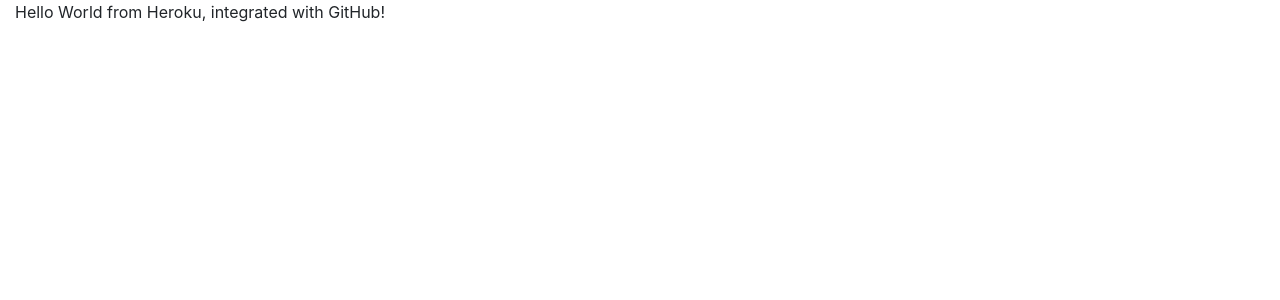
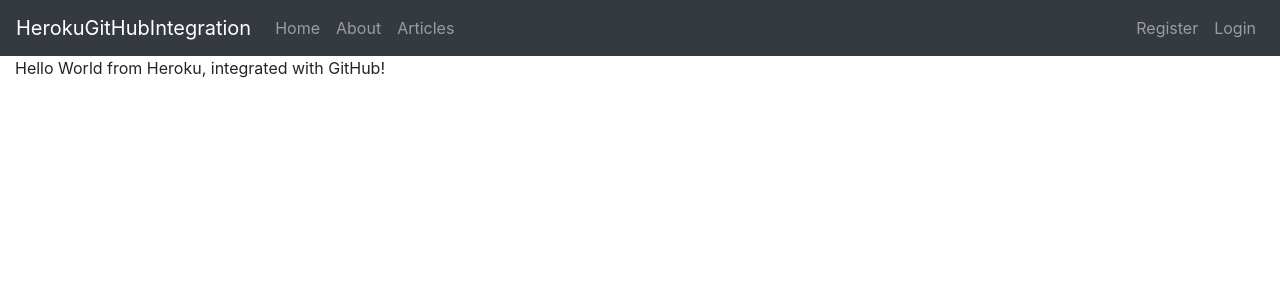
Before and after one commit to FunkyKingston/heroku-github-integration, a Flask app: page / in a window 1280 px wide. Shown: the top 300 px of the page. Run offline with Flask 2, Linux system fonts and the light colour scheme; some libraries are stand-ins or nearby versions.

Commit message:
added navbar

```diff
--- /dev/null
+++ b/templates/includes/_navbar.html
@@ -0,0 +1,20 @@
+<nav class="navbar navbar-expand-md navbar-dark bg-dark">
+  <a class="navbar-brand" href="#">HerokuGitHubIntegration</a>
+  <button class="navbar-toggler" type="button" data-toggle="collapse" data-target="#navbarsExampleDefault" aria-controls="navbarsExampleDefault" aria-expanded="false" aria-label="Toggle navigation">
+    <span class="navbar-toggler-icon"></span>
+  </button>
+
+  <div class="collapse navbar-collapse" id="navbarsExampleDefault">
+  <ul class="navbar-nav mr-auto">
+    <li class="nav-item"><a class="nav-link" href="/">Home</a></li>
+    <li class="nav-item"><a class="nav-link" href="/about">About</a></li>
+    <li class="nav-item"><a class="nav-link" href="/articles">Articles</a></li>
+  </ul>
+
+  <ul class="nav navbar-nav navbar-right">
+    <li class="nav-item"><a class="nav-link" href="/about">Register</a></li>
+    <li class="nav-item"><a class="nav-link" href="#">Login</a></li>
+  </ul>
+
+  </div>
+</nav>
--- a/templates/layout.html
+++ b/templates/layout.html
@@ -6,6 +6,7 @@
   <link rel="stylesheet" href="https://stackpath.bootstrapcdn.com/bootstrap/4.3.1/css/bootstrap.min.css">
   </head>
   <body>
+    {% include 'includes/_navbar.html' %}
     <div class="container-fluid">
       {% block body %}{% endblock %}
     </div>
--- a/web.py
+++ b/web.py
@@ -22,7 +22,7 @@
     return render_template('articles.html')
 
 
-#if __name__ == '__main__'
+#if __name__ == '__main__':
 #  app.run(debug=True)
 
 # Question: Is it necessary to include app.run()?
```
